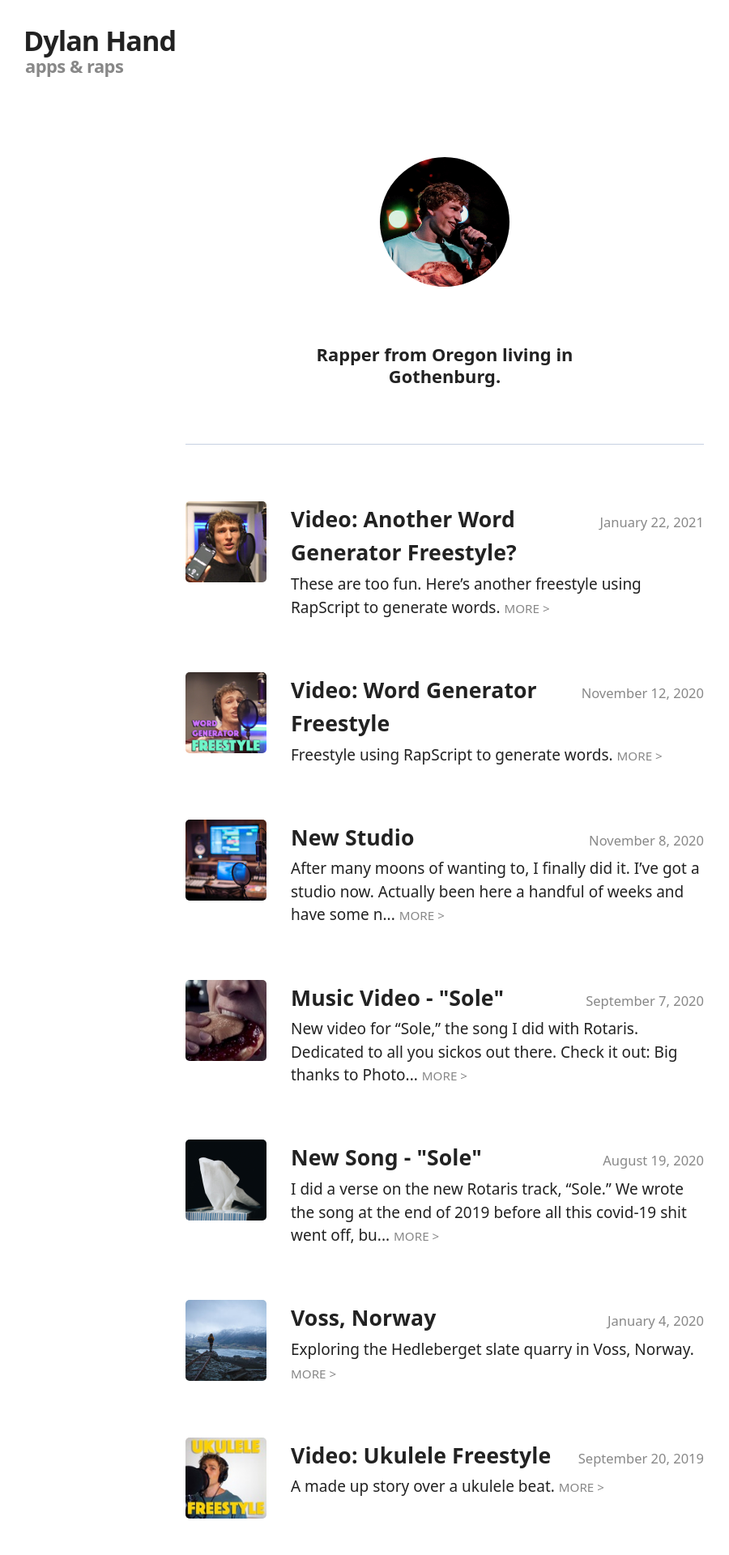
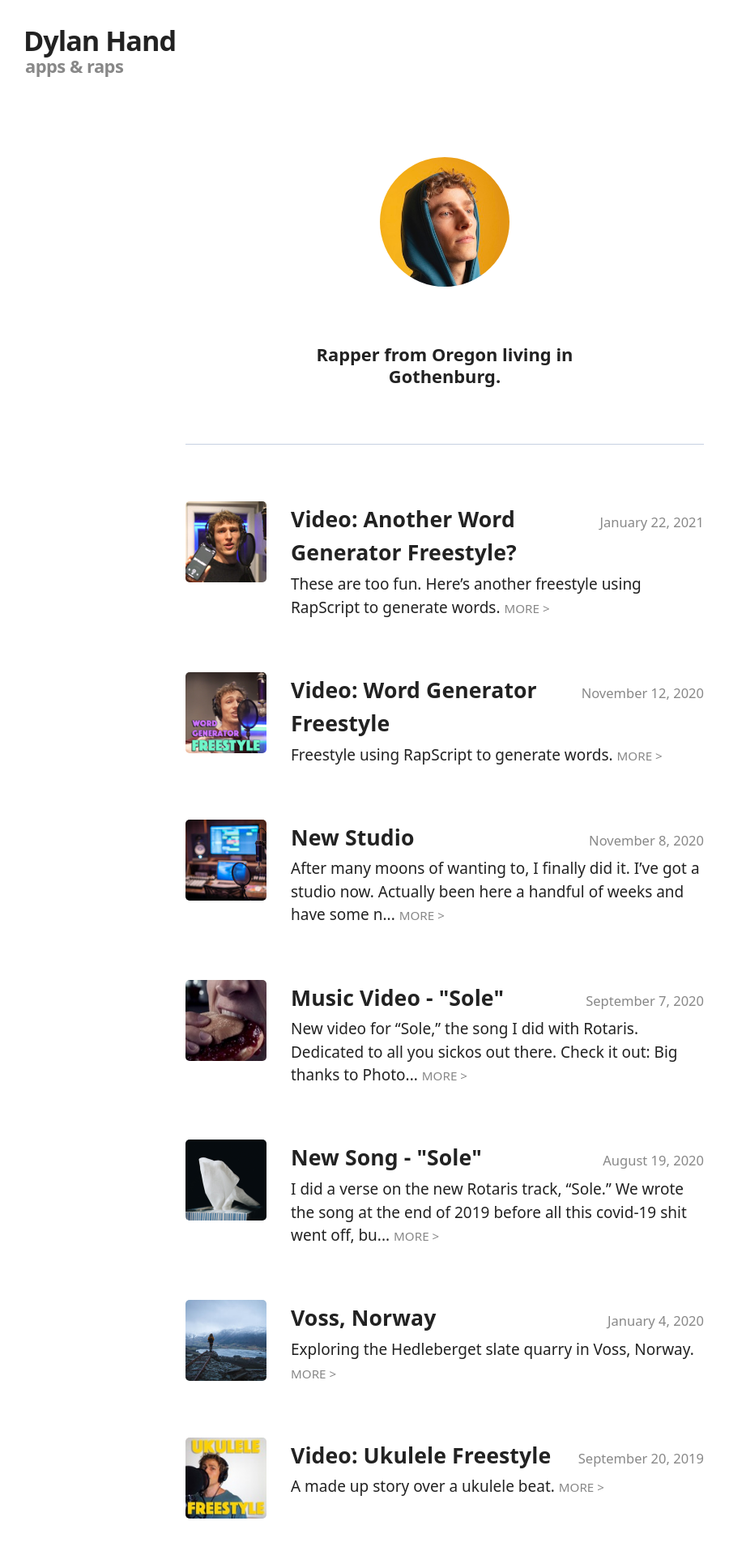
Before and after one commit to dylanhand/dylanhand.github.io, a Jekyll site: the page built from index.html, in a window 1280 px wide. Shown: the top 1920 px of the page at 81% size, without its empty margins (91-991 px from the left). Built offline with Jekyll 4.4.1, drawn with Linux system fonts in a browser that asks for light colours; some web fonts are replaced.

Commit message:
source branch - New profile pic

```diff
--- a/_config.yml
+++ b/_config.yml
@@ -10,7 +10,7 @@ url: "http://dylanhand.com" # the base hostname & protocol for your site, e.g. h
 author:
   name: Dylan Hand
   tagline: apps & raps
-  image: '/assets/img/dylanrap.jpg'
+  image: '/assets/img/profile-pic.jpg'
   bio: Rapper from Oregon living in Gothenburg.
   email: dylan.hand@gmail.com
 
```
Also changed, not shown: _pages/about.md (+1 -1 lines), assets/img/dylanrap.jpg (deleted), assets/img/profile-pic.jpg (added), assets/img/thumbs/profile-pic.jpg (added).
